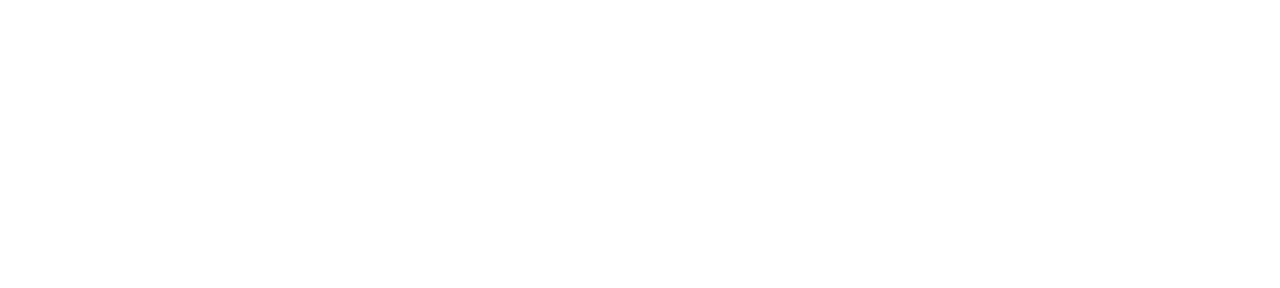
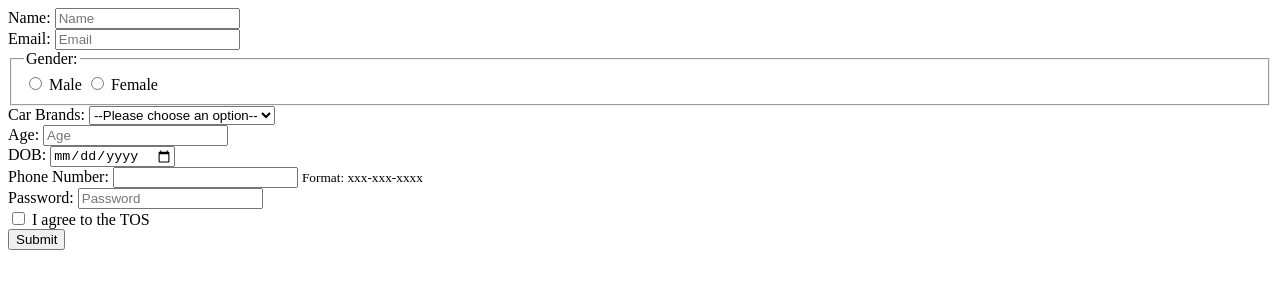
Before and after one commit to acciojob/signup-form-car-Akshay1495, a website: page main.html in a window 1280 px wide. Drawn offline with Linux system fonts and the light colour scheme.

Commit message:
created a submission

```diff
--- a/main.html
+++ b/main.html
@@ -7,9 +7,61 @@
 </head>
 
 <body>
-	<!-- the entire body must be written by student -->
-    <script type="text/javascript" src="./script.js">
-</script>
+	<form action="#" method="post">
+    <div>
+        <label for="name">Name:</label>
+        <input type="text" id="name" name="name" placeholder="Name" required>
+    </div>
+    <div>
+        <label for="email">Email:</label>
+        <input type="email" id="email" name="email" placeholder="Email" required>
+    </div>
+    <div>
+        <fieldset>
+            <legend>Gender:</legend>
+            <input type="radio" id="gender_m" name="gender" required>
+            <label for="gender_m">Male</label>
+            <input type="radio" id="gender_f" name="gender" required>
+            <label for="gender_f">Female</label>
+        </fieldset>
+    </div>
+    <div>
+        <label for="cars">Car Brands:</label>
+        <select id="cars" name="cars" required>
+            <option value="" disabled selected>--Please choose an option--</option>
+            <option value="Toyota">Toyota</option>
+            <option value="Honda">Honda</option>
+            <option value="Ford">Ford</option>
+            <option value="Chevrolet">Chevrolet</option>
+            <option value="BMW">BMW</option>
+        </select>
+    </div>
+    <div>
+        <label for="age">Age:</label>
+        <input type="number" id="age" name="age" placeholder="Age" required>
+    </div>
+    <div>
+        <label for="dob">DOB:</label>
+        <input type="date" id="dob" name="dob" required>
+    </div>
+    <div>
+        <label for="tel">Phone Number:</label>
+        <input type="tel" id="tel" name="tel" pattern="[0-9]{3}-[0-9]{3}-[0-9]{4}">
+        <small>Format: xxx-xxx-xxxx</small>
+    </div>
+    <div>
+        <label for="password">Password:</label>
+        <input type="password" id="password" name="password" placeholder="Password" required>
+    </div>
+    <div>
+        <input type="checkbox" id="tos" name="tos" required>
+        <label for="tos">I agree to the TOS</label>
+    </div>
+    <div>
+        <button type="submit">Submit</button>
+    </div>
+</form>
+
 
 </body>
 
```
